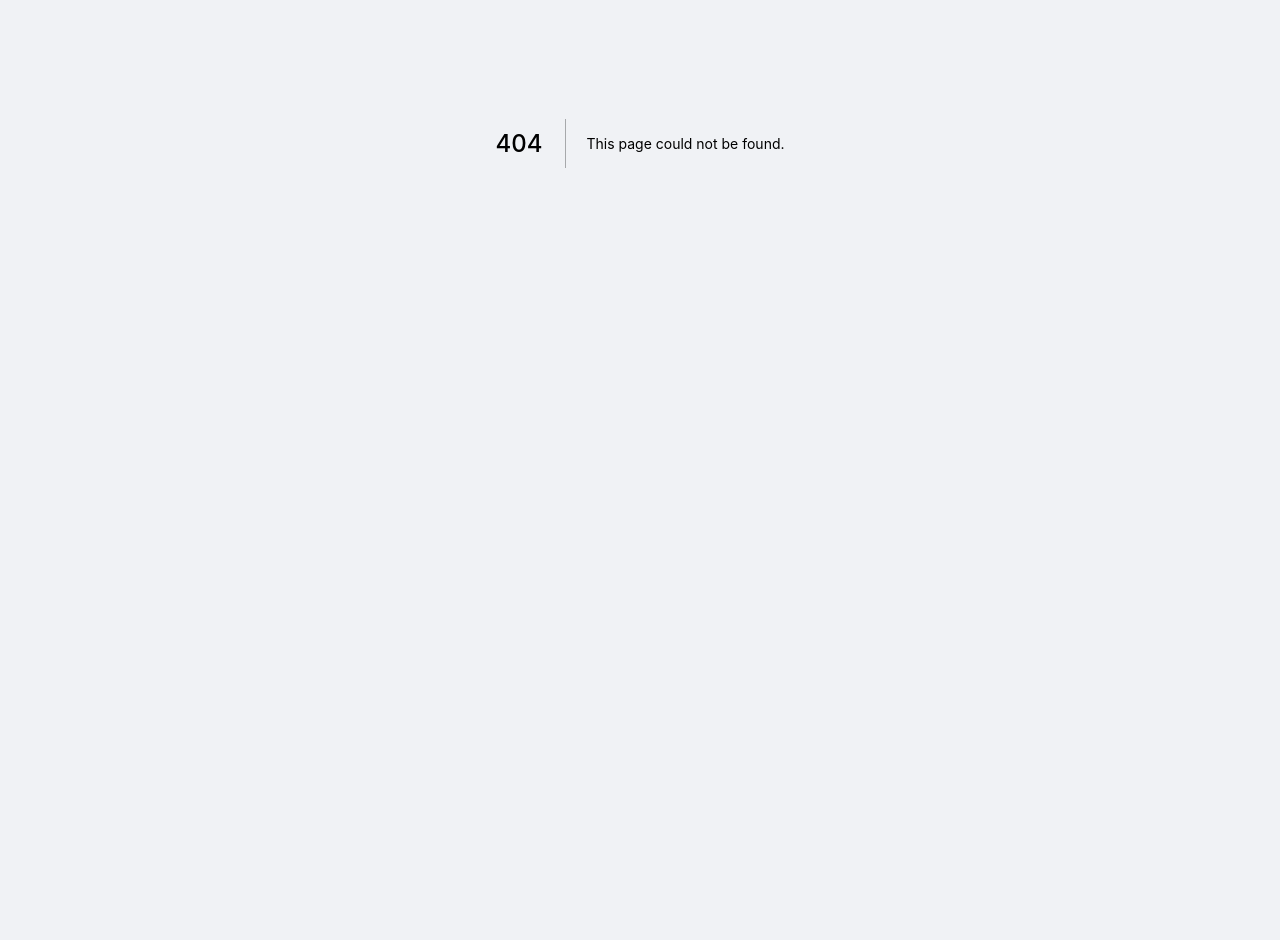
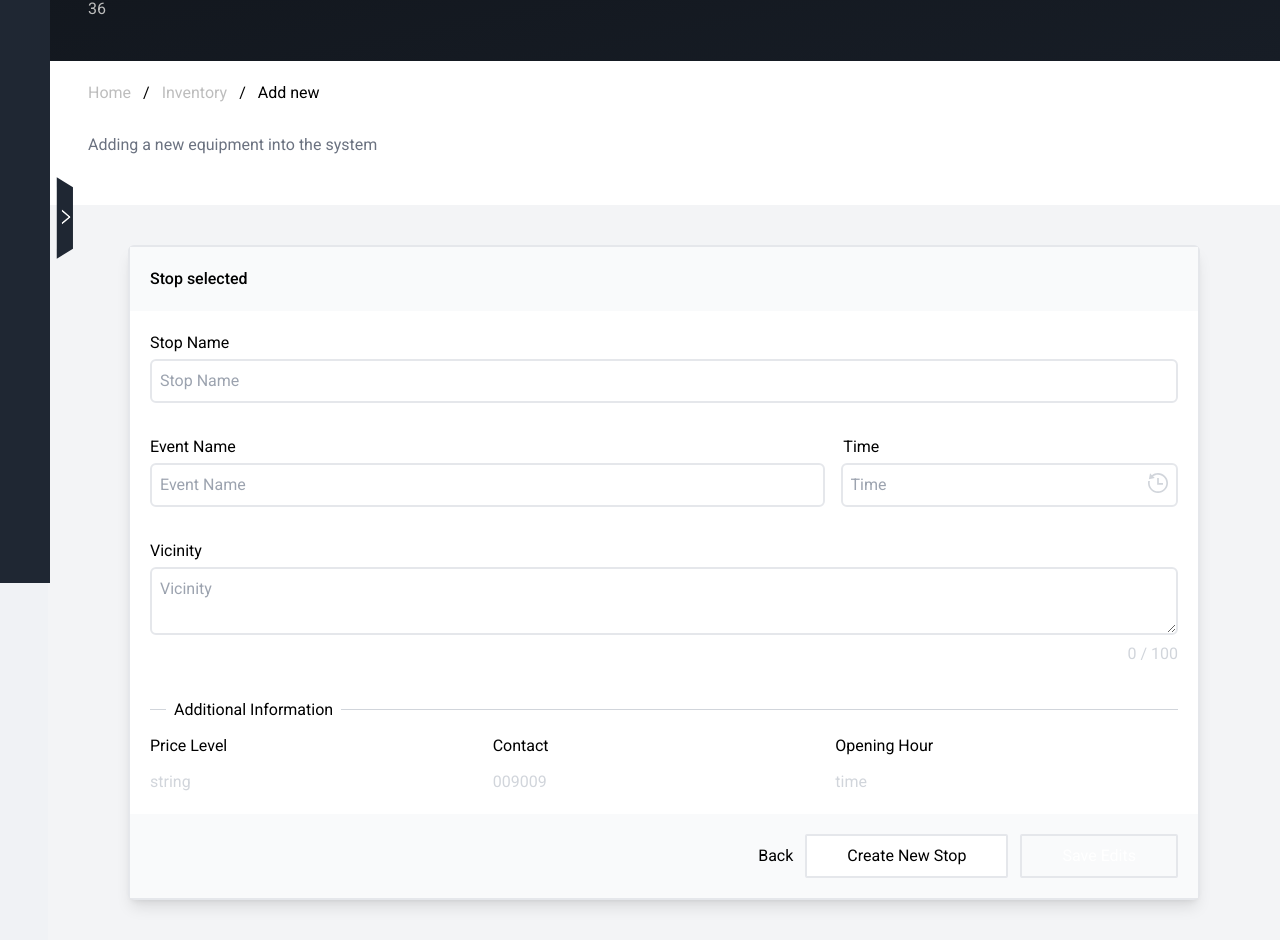
Before and after one commit to bran-donut/tts-ict2012, a Next.js app: page /addNewEquipment in a window 1280 px wide. Before the commit this address had no page. Shown: the part 257-1197 px from the top of the page. Before the commit the page ends 800 px from the top, so only its background shows below. Built offline with nearby package versions, Linux system fonts and the light colour scheme.

Commit message:
changed subheader and breadcrumb component, added new addNewEquipment page

```diff
--- /dev/null
+++ b/components/Breadcrumb.js
@@ -0,0 +1,14 @@
+import React from "react";
+
+export default function Breadcrumb({ breadCrumbItems }) {
+    return (
+        <div className="flex gap-3 pb-2">
+            {breadCrumbItems.map((item, i, arr) =>
+                <React.Fragment key={i}>
+                    <div className={`${arr.length - 1 === i ? 'text-black' : ''} text-[#BDBDBD]`}>{item}</div>
+                    {arr.length - 1 !== i && <span>/</span>}
+                </React.Fragment>
+            )}
+        </div>
+    )
+}
--- /dev/null
+++ b/components/EquipmentCard.js
@@ -0,0 +1,19 @@
+export default function EquipmentCard(props) {
+      return (
+        <div className="flex flex-col items-start justify-center h-20 px-4 m-2 bg-white rounded-md shadow-2xl text-start">
+          <div className="gap-5 px-5 pt-5">
+                <span className="font-bold text-md">{props.equipmentData[0].brand}</span>
+                <span className="ml-3 font-medium text-gray-600">{props.equipmentData[0].scopeType}</span>
+            <div className="gap-5 pb-5">
+                <span className="text-[#BDBDBD] text-sm">{props.equipmentData[0].modelNumber}</span>
+                <span className="ml-3 text-[#BDBDBD] text-sm">•</span>
+                <span className="ml-3 text-[#BDBDBD] text-sm">{props.equipmentData[0].serialNumber}</span>
+                <span className="ml-3 text-[#BDBDBD] text-sm">•</span>
+                <span className="ml-3 text-[#BDBDBD] text-sm">{props.equipmentData[0].status}</span>
+                <input className="float-right ml-auto" type="checkbox"></input>
+
+            </div>
+          </div>
+        </div>
+      );
+  }
--- a/components/SubHeader.js
+++ b/components/SubHeader.js
@@ -1,28 +1,22 @@
-import Link from "next/link";
 import { useState } from "react";
 import React from "react";
+import Breadcrumb from "./Breadcrumb";
 
-export default function SubHeader({ breadCrumbItems, header, description, tabContent, children }) {
+export default function SubHeader({ breadCrumbItems, headerContent, description, tabContent, children }) {
 
     const [tab, setTab] = useState(tabContent);
+    const [header, setHeader] = useState(headerContent);
     const [index, setIndex] = useState(0);
 
     return (
         <div className="flex flex-col items-start justify-start w-full px-10 pt-5 bg-white">
-            <div className="flex gap-3 pb-2">
-                {breadCrumbItems.map((item, i, arr) =>
-                    <React.Fragment key={i}>
-                        <div className={`${arr.length - 1 === i ? 'text-black' : ''} text-[#BDBDBD]`}>{item}</div>
-                        {arr.length - 1 !== i && <span>/</span>}
-                    </React.Fragment>
-                )}
-            </div>
-            <h2 className="pb-3 text-3xl font-medium">{header[index]}</h2>
+            <Breadcrumb breadCrumbItems = {breadCrumbItems}/>
+            <h2 className="pb-3 text-3xl font-medium">{`${header ? header[index] : "" }`}</h2>
             <p className="mt-2 text-sm text-gray-500 md:text-base">{description}</p>
             <div className="py-3">
-                <button onClick={() => setIndex(0)} className={`${tab[index] == tab[0] ? "text-blue-600 font-bold border-b-2 border-indigo-500" : "text-black" } text-md md:text-base`}>{tab[0]}</button>
-                <button onClick={() => setIndex(1)} className={`${tab[index] == tab[1] ? "text-blue-600 font-bold border-b-2 border-indigo-500" : "text-black" } mx-10 text-md md:text-base`}>{tab[1]}</button>
-                <button onClick={() => setIndex(2)} className={`${tab[index] == tab[2] ? "text-blue-600 font-bold border-b-2 border-indigo-500" : "text-black" } text-md md:text-base`}>{tab[2]}</button>
+                <button onClick={() => setIndex(0)} className={`${tab[index] == tab[0] ? "text-blue-600 font-bold border-b-2 border-indigo-500" : "text-black" } text-md md:text-base`}>{`${tab == 'null' ? "" : tab[0] }`}</button>
+                <button onClick={() => setIndex(1)} className={`${tab[index] == tab[1] ? "text-blue-600 font-bold border-b-2 border-indigo-500" : "text-black" } mx-10 text-md md:text-base`}>{`${tab == 'null' ? "" : tab[1] }`}</button>
+                <button onClick={() => setIndex(2)} className={`${tab[index] == tab[2] ? "text-blue-600 font-bold border-b-2 border-indigo-500" : "text-black" } text-md md:text-base`}>{`${tab == 'null' ? "" : tab[2] }`}</button>
             </div>
             {children}
         </div>
--- /dev/null
+++ b/pages/addNewEquipment.js
@@ -0,0 +1,98 @@
+import Layout from "../layouts/Layout";
+import { useState } from "react";
+import NavBar from "../components/NavBar";
+import SubHeader from "../components/SubHeader";
+import EquipmentCard from "../components/EquipmentCard";
+
+
+export default function Inventory() {
+
+  const [equipmentData, setEquipmentData] = useState(
+  [
+    [{brand: "OLYMPUS", scopeType: "tracheal intubation", modelNumber: "TJF403", serialNumber: "21904890", status: "New"}]
+  ]
+  );
+
+  const [charCount, setCharCount] = useState(0);
+
+  return (
+    <Layout>
+      <section className="p-5 text-white from-[#10141A] to-[#171D26] bg-gradient-to-br">
+        <div className="p-5 text-white">
+          <h2 className="text-5xl font-semibold">Inventory</h2>
+          <p className="text-[#BDBDBD] mt-2">View all the equipment and miscellaneous inside the system</p>
+          <p className="mt-10 text-[#E0E0E0]">Total Equipment in Inventory</p>
+          <p className="text-[#BDBDBD]">36</p>
+        </div>
+      </section>
+      <SubHeader
+        breadCrumbItems={['Home', 'Inventory', "Add new"]}
+        header={['Add New Equipment']}
+        description='Adding a new equipment into the system'
+        tabContent= {['null']}
+      />
+      <section className="grid grid-flow-row bg-gray-100 edit-trip-grid-wrapper">
+          <div className="px-20 py-10">
+            <form className="flex flex-col justify-center h-full min-w-full text-justify bg-white border-2 rounded-md shadow-lg bs-gray-150">
+              <div className="p-5 bg-gray-50">
+                <h3 className="font-medium">Stop selected</h3>
+              </div>
+              <div className="flex-grow px-5 py-1">
+                <div className="py-4 input-group">
+                  <h4 className="pb-1">Stop Name</h4>
+                  <input type="text" placeholder="Stop Name" className="w-full p-2 border-2 rounded-md focus:outline-sgg-blue" required />
+                </div>
+                <div className="py-4 input-group">
+                  <div className="flex flex-row pb-1">
+                    <h4 className="w-2/3">Event Name</h4>
+                    <h4 className="w-1/3 pl-2">Time</h4>
+                  </div>
+                  <div className="flex flex-row gap-4 ">
+                    <input type="text" placeholder="Event Name" className="w-2/3 p-2 border-2 rounded-md focus:outline-sgg-blue" required />
+                    <div className="flex w-1/3 p-2 border-2 rounded-md input-group">
+                    <input type="text" placeholder="Time" className="w-full focus:outline-sgg-blue" required />
+                    <span>
+                      <svg fill="rgb(209, 213, 219)" xmlns="http://www.w3.org/2000/svg" width="20" height="20" viewBox="0 0 24 24"><path d="M24 12c0 6.627-5.373 12-12 12s-12-5.373-12-12c0-.808.083-1.596.234-2.359h2.076c-.188.759-.31 1.543-.31 2.359 0 5.514 4.486 10 10 10s10-4.486 10-10-4.486-10-10-10c-2.234 0-4.292.744-5.957 1.989l2.049 2.049-7.012 1.354 1.354-7.013 2.183 2.183c2.036-1.598 4.594-2.562 7.383-2.562 6.627 0 12 5.373 12 12zm-13-6v8h7v-2h-5v-6h-2z" /></svg>
+                    </span>
+                    </div>
+                  </div>
+                </div>
+                <div className="py-4 input-group">
+                  <h4 className="pb-1">Vicinity</h4>
+                  <textarea placeholder="Vicinity" maxlength="100" onChange={e => setCharCount(e.target.value.length)} className="w-full p-2 border-2 rounded-md focus:outline-sgg-blue" required />
+                  <div className="text-right text-gray-300">{charCount} / 100</div>
+                </div>
+                <div className="py-4 input-group">
+                  <div className="w-full h-3 border-b border-gray-300">
+                    <div className="px-2 ml-4 bg-white w-fit">Additional Information</div>
+                  </div>
+                  <div className="flex flex-row pt-6 pb-3">
+                    <div className="w-full">Price Level</div>
+                    <div className="w-full">Contact</div>
+                    <div className="w-full">Opening Hour</div>
+                  </div>
+                  <div className="flex flex-row text-gray-300">
+                    <div className="w-full">string</div>
+                    <div className="w-full">009009</div>
+                    <div className="w-full">time</div>
+                  </div>
+                </div>
+              </div>
+              <div className="flex flex-col items-center justify-end gap-0 px-5 py-5 bg-gray-50 md:flex-row md:gap-3">
+                <a href="/trip" className="text-sgg-blue hover:text-sgg-blue/80 hover:cursor-pointer">
+                  Back
+                </a>
+                <button type="submit" className="px-10 py-2 transition-colors duration-150 bg-white border-2 rounded-sm text-sgg-blue hover:bg-sgg-blue/80 border-sgg-blue">
+                  Create New Stop
+                </button>
+                <button type="submit" onClick={() => setStatus("edit")} className="px-10 py-2 text-white transition-colors duration-150 border-2 rounded-sm bg-sgg-blue hover:bg-sgg-blue/80 border-sgg-blue">
+                  Save Edits
+                </button>
+              </div>
+            </form>
+          </div>
+        </section>
+
+    </Layout>
+  );
+}
--- a/pages/inventory.js
+++ b/pages/inventory.js
@@ -2,13 +2,26 @@ import Layout from "../layouts/Layout";
 import { useState } from "react";
 import NavBar from "../components/NavBar";
 import SubHeader from "../components/SubHeader";
+import EquipmentCard from "../components/EquipmentCard";
 
 
 export default function Inventory() {
 
+  const [equipmentData, setEquipmentData] = useState(
+  [
+    [{brand: "OLYMPUS", scopeType: "tracheal intubation", modelNumber: "TJF403", serialNumber: "21904890", status: "New"}],
+    [{brand: "OLYMPUS", scopeType: "tracheal intubation", modelNumber: "TJF423", serialNumber: "12345231", status: "New"}],
+    [{brand: "OLYMPUS", scopeType: "tracheal intubation", modelNumber: "TJF423", serialNumber: "12345231", status: "Repeat"}],
+    [{brand: "OLYMPUS", scopeType: "tracheal intubation", modelNumber: "TJF423", serialNumber: "12345231", status: "Regular"}],
+    [{brand: "OLYMPUS", scopeType: "tracheal intubation", modelNumber: "TJF423", serialNumber: "12345231", status: "Regular"}],
+    [{brand: "OLYMPUS", scopeType: "tracheal intubation", modelNumber: "TJF423", serialNumber: "12345231", status: "Regular"}],
+    [{brand: "OLYMPUS", scopeType: "tracheal intubation", modelNumber: "TJF423", serialNumber: "12345231", status: "Post Repair"}],
+    [{brand: "OLYMPUS", scopeType: "tracheal intubation", modelNumber: "TJF423", serialNumber: "12345231", status: "Repeat"}]
+  ]
+  );
+
   const [tab, setTab] = useState(['Scope', 'Washer (AER)', 'Miscellaneous']);
   const [tabIndex, setTabIndex] = useState(0);
-
   return (
     <Layout>
       <section className="p-5 text-white from-[#10141A] to-[#171D26] bg-gradient-to-br">
@@ -21,16 +34,13 @@ export default function Inventory() {
       </section>
       <SubHeader
         breadCrumbItems={['Home', 'Inventory']}
-        header= {['Scope', 'Washer (AER)', 'Miscellaneous']}
+        headerContent= {['Scope', 'Washer (AER)', 'Miscellaneous']}
         description='Displays all the equipment inside the system'
         tabContent= {['Scope', 'Washer (AER)', 'Miscellaneous']}
       />
       {/* <NavBar /> */}
-      <section className={`${ tab[tabIndex] == "scope" ? "visible" : "invisible"}grid min-h-screen grid-rows-4`}>
-        <div className="bg-tts-background">hello</div>
-        <div className="bg-tts-background">hello</div>
-        <div className="bg-tts-background">hello</div>
-        <div className="bg-tts-background">hello</div>
+      <section className={`${ tab[tabIndex] == "Scope" ? "visible" : "invisible"} grid grid-cols-1 md:grid-cols-2 bg-#f0f2f5 py-14 px-48`}>
+        {[...Array(equipmentData.length)].map((e, i) => <EquipmentCard equipmentData={equipmentData[i]} key={i}/>)}
       </section>
 
     </Layout>
```
